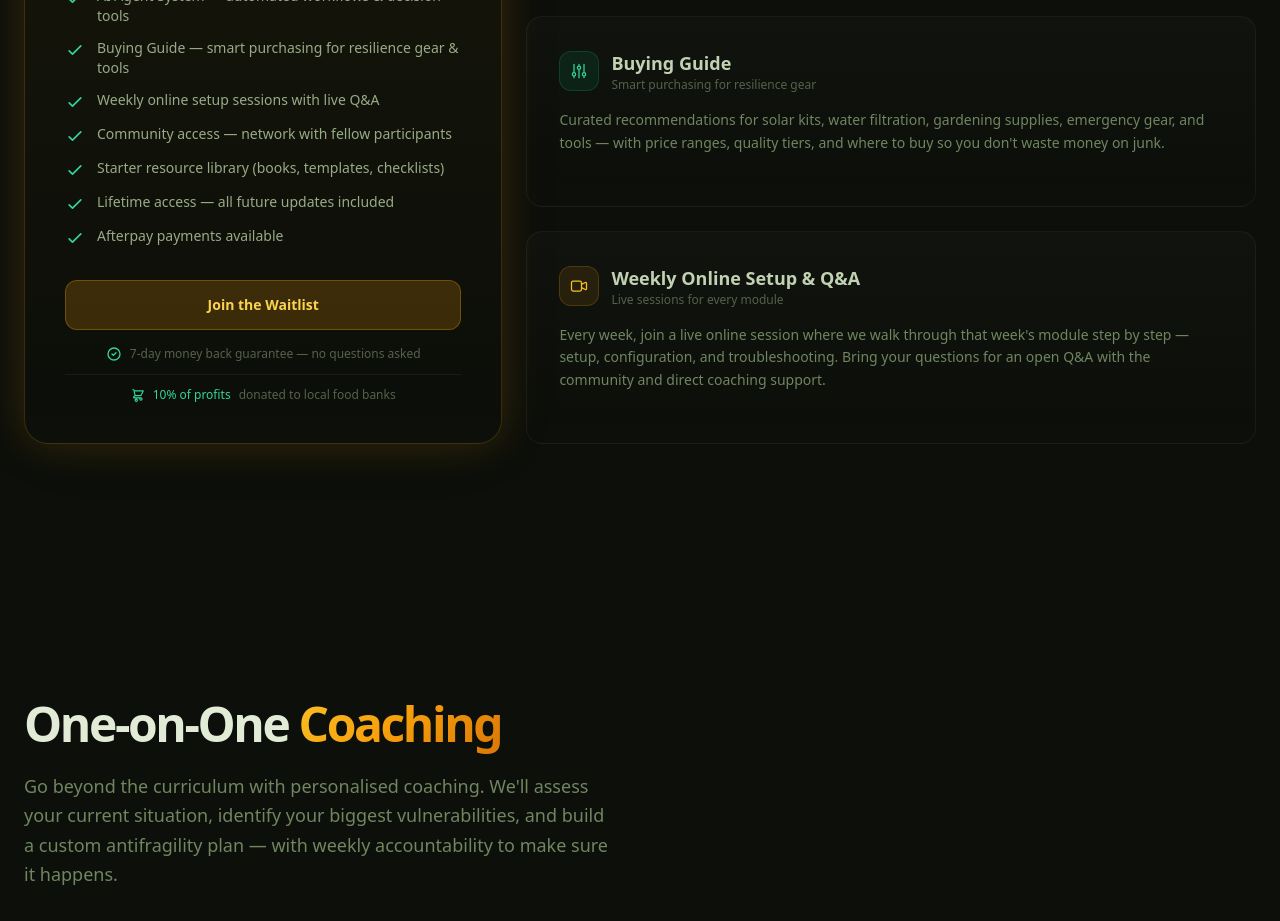
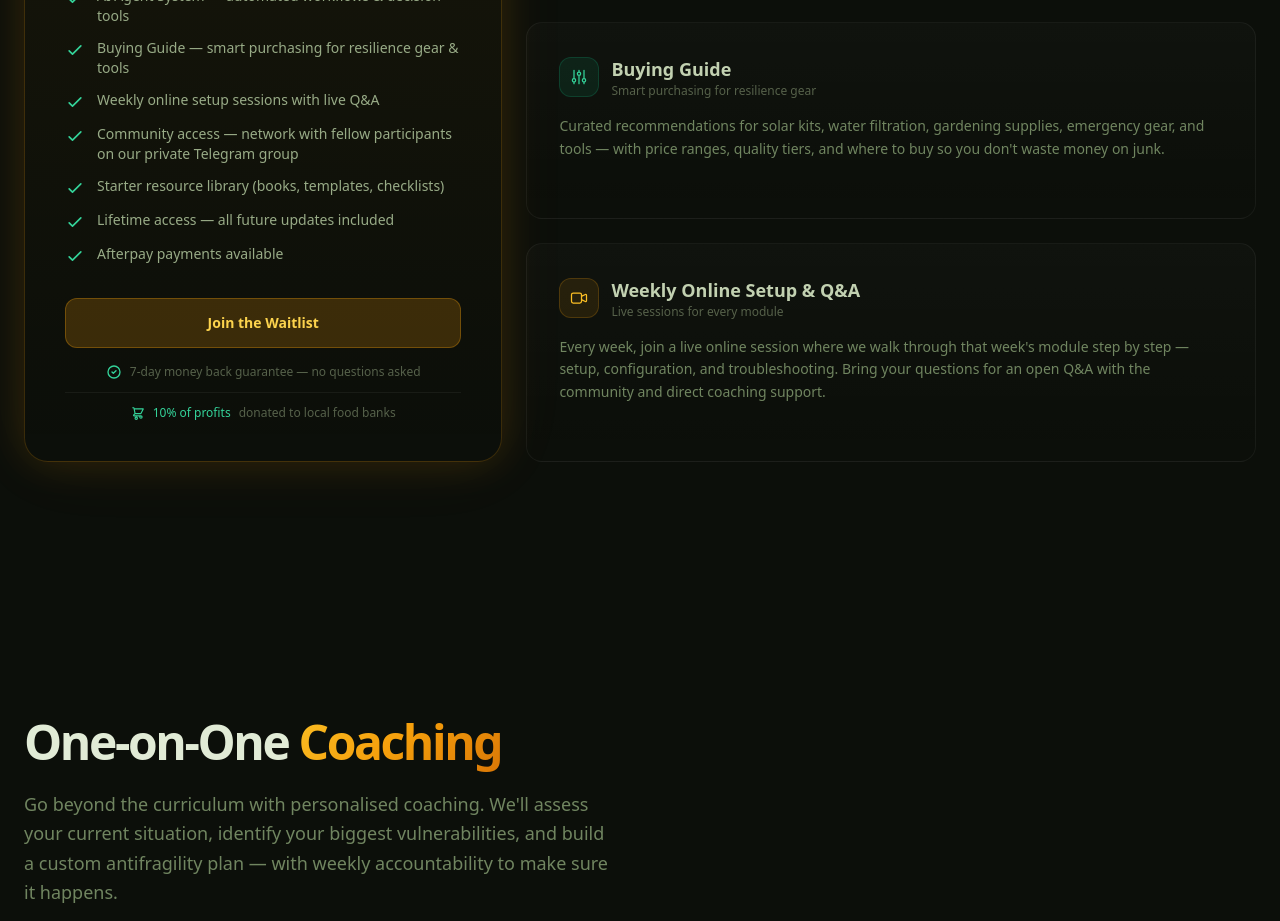
Before and after one commit to boktoday/okready-landing, a React (Vite) app: page / in a window 1280 px wide. Shown: the part 6080-7001 px from the top of the page. Built offline with nearby package versions, Linux system fonts and the light colour scheme.

Commit message:
Update community feature to mention private Telegram group

```diff
--- a/src/components/Pricing.tsx
+++ b/src/components/Pricing.tsx
@@ -8,7 +8,7 @@ export default function Pricing({ onJoinClick }: PricingProps) {
     "AI Agent System — automated workflows & decision tools",
     "Buying Guide — smart purchasing for resilience gear & tools",
     "Weekly online setup sessions with live Q&A",
-    "Community access — network with fellow participants",
+    "Community access — network with fellow participants on our private Telegram group",
     "Starter resource library (books, templates, checklists)",
     "Lifetime access — all future updates included",
     "Afterpay payments available",
```
